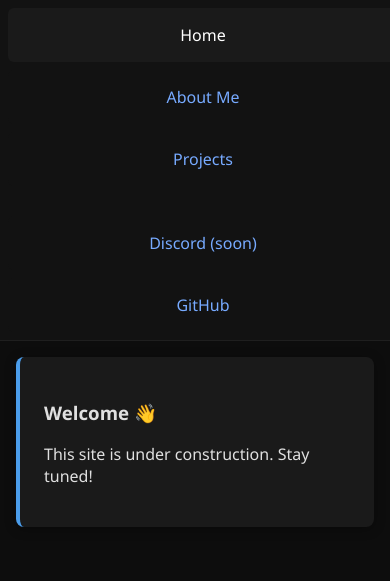
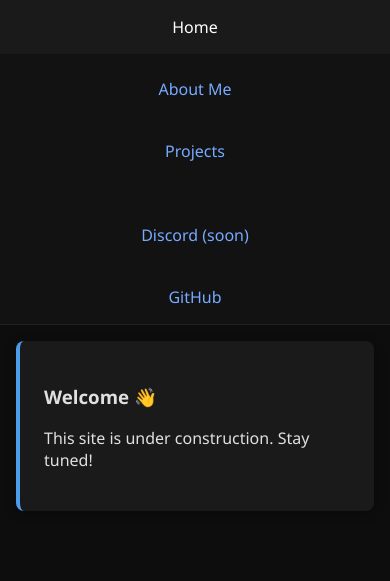
Before and after one commit to chlebpszenny/chleb.dev, a PHP site: page / in a window 390 px wide. Shown: the part 129-710 px from the top of the page. Run offline with PHP 8.4, Linux system fonts and the light colour scheme.

Commit message:
Update style.css

```diff
--- a/css/style.css
+++ b/css/style.css
@@ -88,19 +88,19 @@ footer {
     width: 100%;
     border-right: none;
     border-bottom: 1px solid #1f1f1f;
-    display: block; /* stack links vertically */
-    padding: 0.5rem;
+    display: block;
+    padding: 0; /* remove padding so buttons fit */
   }
 
   .nav-link {
     display: block;
-    width: 100%;              /* full width */
-    box-sizing: border-box;   /* prevent overflow */
+    width: 100%;
+    box-sizing: border-box;
     text-align: center;
     margin-bottom: 0.5rem;
     padding: 1rem;
     background: #121212;
-    border-radius: 6px;
+    border-radius: 0; /* flush edges for full width */
   }
 
   .nav-link:last-child {
```
